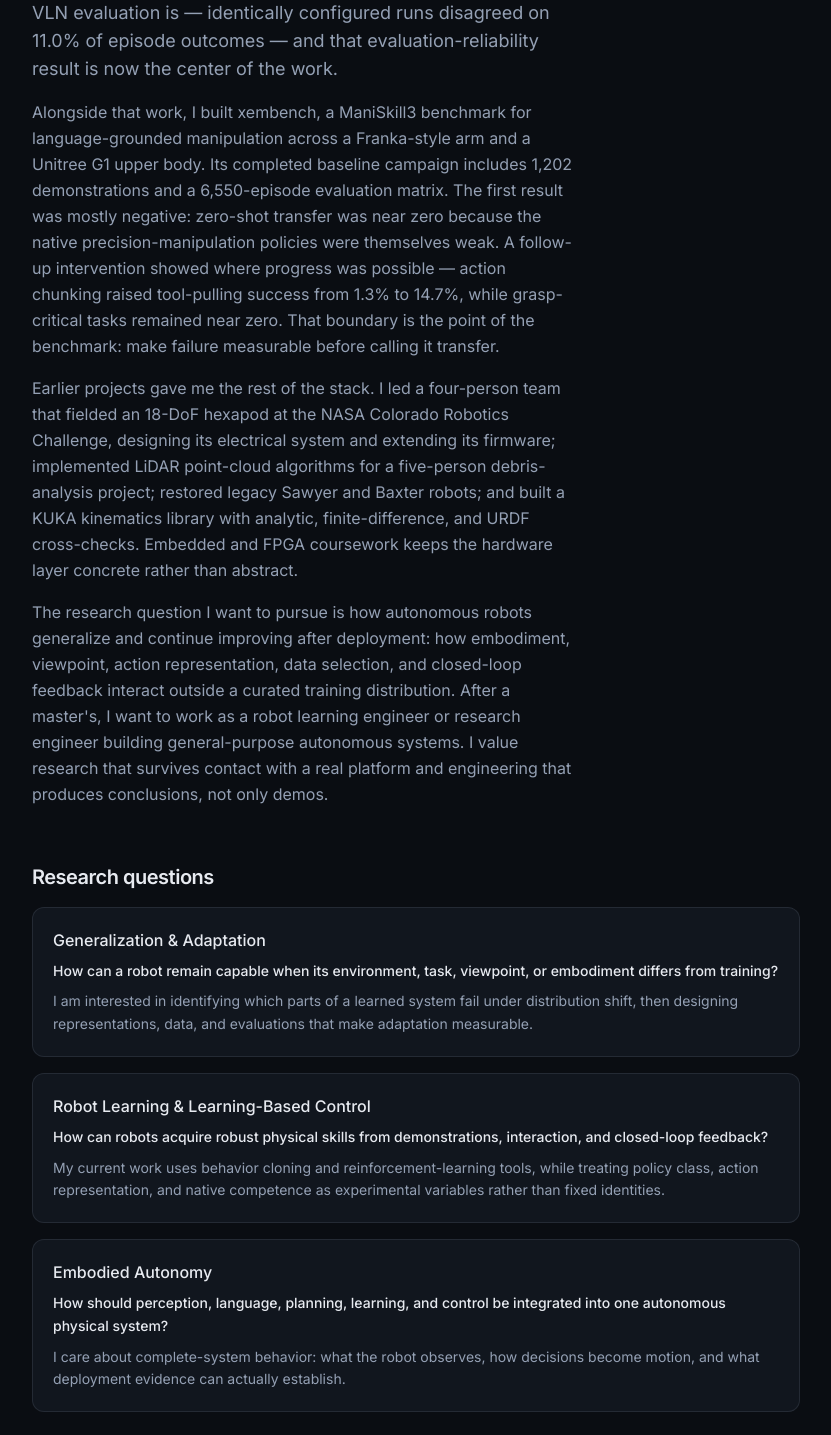
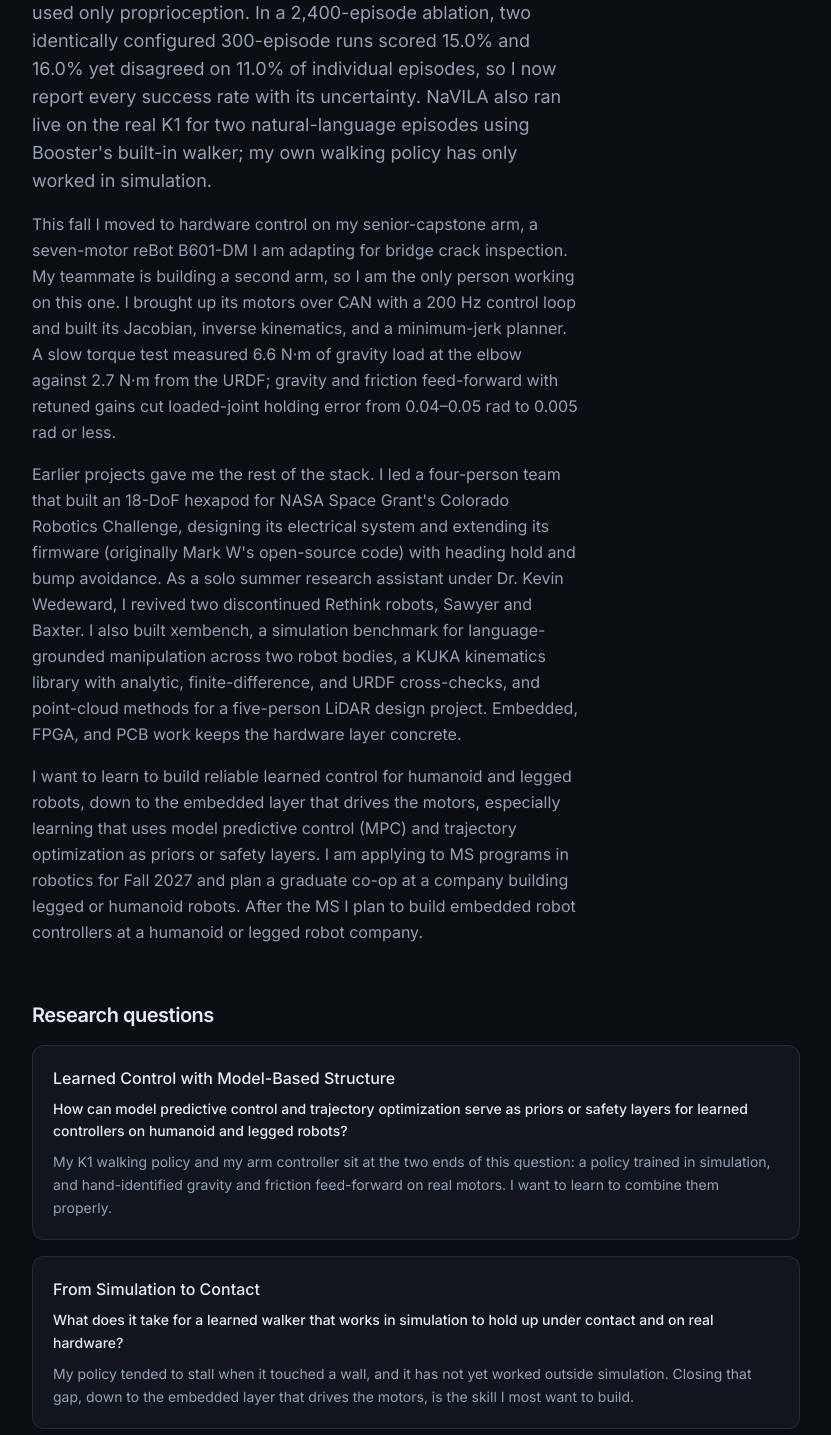
Before and after one commit to Janga786/Janga786.github.io, a Next.js app: page /about in a window 1280 px wide. Shown: the part 575-2010 px from the top of the page, without its empty margins (224-1055 px from the left). Built offline with nearby package versions, Linux system fonts and the light colour scheme.

Commit message:
Profile: align bio, goals, GPA, experience, and leadership with the final resume and statement

```diff
--- a/content/profile.ts
+++ b/content/profile.ts
@@ -7,19 +7,19 @@ import type { Profile } from "@/lib/types";
 export const profile: Profile = {
   name: "Jangara Bliss",
 
-  eyebrow: "Jangara Bliss · Robot Learning & Autonomous Systems",
-  headline: "Learning-based autonomy for robots in the physical world.",
+  eyebrow: "Jangara Bliss · Robot Learning & Control",
+  headline: "Learned control for robots in the physical world.",
   subheadline:
-    "I build and study learning-based autonomous systems, with current work spanning embodied navigation, cross-embodiment manipulation, simulation, and real robotic systems.",
+    "I work on learned and model-based control for robots: a vision-language-guided humanoid evaluated in simulation, a seven-motor arm on real hardware, and the embedded layer underneath.",
 
   shortBio:
-    "Computer engineering student at Fort Lewis College focused on robot learning and autonomy, with experience spanning benchmark design, simulation, controls, perception, and embedded systems.",
+    "Computer engineering senior at Fort Lewis College (B.S. expected May 2027) working toward reliable learned control for humanoid and legged robots, with experience in RL locomotion in simulation, motor control on real hardware, evaluation, perception, and embedded systems.",
 
   longBio: [
-    "I'm a computer engineering student at Fort Lewis College, with minors in mathematics and business administration. My current research centers on humanoid navigation and robot learning. Under Dr. Yiyan Li, I integrated the Booster K1 into the VLN-CE-Isaac / NaVILA evaluation stack and completed all 1,077 R2R val-unseen episodes. The result — 18.3% success and 30.3% oracle success — became more useful after I decomposed it: 129 episodes reached the goal region but did not stop, separating arrival recognition from the larger exploration problem. A pre-specified 2,400-episode viewpoint sweep returned null contrasts but exposed how unreliable single-run VLN evaluation is — identically configured runs disagreed on 11.0% of episode outcomes — and that evaluation-reliability result is now the center of the work.",
-    "Alongside that work, I built xembench, a ManiSkill3 benchmark for language-grounded manipulation across a Franka-style arm and a Unitree G1 upper body. Its completed baseline campaign includes 1,202 demonstrations and a 6,550-episode evaluation matrix. The first result was mostly negative: zero-shot transfer was near zero because the native precision-manipulation policies were themselves weak. A follow-up intervention showed where progress was possible — action chunking raised tool-pulling success from 1.3% to 14.7%, while grasp-critical tasks remained near zero. That boundary is the point of the benchmark: make failure measurable before calling it transfer.",
-    "Earlier projects gave me the rest of the stack. I led a four-person team that fielded an 18-DoF hexapod at the NASA Colorado Robotics Challenge, designing its electrical system and extending its firmware; implemented LiDAR point-cloud algorithms for a five-person debris-analysis project; restored legacy Sawyer and Baxter robots; and built a KUKA kinematics library with analytic, finite-difference, and URDF cross-checks. Embedded and FPGA coursework keeps the hardware layer concrete rather than abstract.",
-    "The research question I want to pursue is how autonomous robots generalize and continue improving after deployment: how embodiment, viewpoint, action representation, data selection, and closed-loop feedback interact outside a curated training distribution. After a master's, I want to work as a robot learning engineer or research engineer building general-purpose autonomous systems. I value research that survives contact with a real platform and engineering that produces conclusions, not only demos.",
+    "I'm a computer engineering senior at Fort Lewis College, with minors in mathematics and business administration, graduating in May 2027. From May to August 2026 I did full-time research with Dr. Yiyan Li on a Booster K1 humanoid: NaVILA, a vision-language navigation model, issuing commands at about 1 Hz to a 50 Hz reinforcement-learning walking policy I trained. I added the K1 to the VLN-CE-Isaac benchmark and ran all 1,077 episodes in simulation. Pipeline fixes (a tilt-limit mismatch and a camera warm-up bug) and policy retraining raised success from under 1% to 18.3%. That is still below the published 24.4% baseline for an H1 humanoid whose walking policy, like mine, used only proprioception. In a 2,400-episode ablation, two identically configured 300-episode runs scored 15.0% and 16.0% yet disagreed on 11.0% of individual episodes, so I now report every success rate with its uncertainty. NaVILA also ran live on the real K1 for two natural-language episodes using Booster's built-in walker; my own walking policy has only worked in simulation.",
+    "This fall I moved to hardware control on my senior-capstone arm, a seven-motor reBot B601-DM I am adapting for bridge crack inspection. My teammate is building a second arm, so I am the only person working on this one. I brought up its motors over CAN with a 200 Hz control loop and built its Jacobian, inverse kinematics, and a minimum-jerk planner. A slow torque test measured 6.6 N·m of gravity load at the elbow against 2.7 N·m from the URDF; gravity and friction feed-forward with retuned gains cut loaded-joint holding error from 0.04–0.05 rad to 0.005 rad or less.",
+    "Earlier projects gave me the rest of the stack. I led a four-person team that built an 18-DoF hexapod for NASA Space Grant's Colorado Robotics Challenge, designing its electrical system and extending its firmware (originally Mark W's open-source code) with heading hold and bump avoidance. As a solo summer research assistant under Dr. Kevin Wedeward, I revived two discontinued Rethink robots, Sawyer and Baxter. I also built xembench, a simulation benchmark for language-grounded manipulation across two robot bodies, a KUKA kinematics library with analytic, finite-difference, and URDF cross-checks, and point-cloud methods for a five-person LiDAR design project. Embedded, FPGA, and PCB work keeps the hardware layer concrete.",
+    "I want to learn to build reliable learned control for humanoid and legged robots, down to the embedded layer that drives the motors, especially learning that uses model predictive control (MPC) and trajectory optimization as priors or safety layers. I am applying to MS programs in robotics for Fall 2027 and plan a graduate co-op at a company building legged or humanoid robots. After the MS I plan to build embedded robot controllers at a humanoid or legged robot company.",
   ],
 
   location: "Durango, Colorado",
@@ -29,43 +29,42 @@ export const profile: Profile = {
   graduation: "May 2027",
 
   gpa: "3.65",
-  upperDivisionGpa: "3.8",
+  upperDivisionGpa: "3.80",
   gpaNote:
-    "cumulative through Summer 2026; 4.0 in Spring and Summer 2026, Spring Dean's List",
+    "cumulative; 4.00 in Spring 2026 (17 credits), Dean's List",
 
   interests: [
-    "Robot learning",
-    "Autonomous systems",
-    "Embodied AI",
+    "Learned control for humanoid & legged robots",
     "Reinforcement learning",
-    "Computer vision & perception",
+    "Model predictive control & trajectory optimization",
+    "System identification",
+    "Vision-language navigation",
     "Simulation & sim-to-real",
-    "Controls & motion planning",
+    "Embedded control",
     "Experimental evaluation",
-    "Embedded systems",
   ],
 
   researchThemes: [
     {
-      title: "Generalization & Adaptation",
+      title: "Learned Control with Model-Based Structure",
       question:
-        "How can a robot remain capable when its environment, task, viewpoint, or embodiment differs from training?",
+        "How can model predictive control and trajectory optimization serve as priors or safety layers for learned controllers on humanoid and legged robots?",
       description:
-        "I am interested in identifying which parts of a learned system fail under distribution shift, then designing representations, data, and evaluations that make adaptation measurable.",
+        "My K1 walking policy and my arm controller sit at the two ends of this question: a policy trained in simulation, and hand-identified gravity and friction feed-forward on real motors. I want to learn to combine them properly.",
     },
     {
-      title: "Robot Learning & Learning-Based Control",
+      title: "From Simulation to Contact",
       question:
-        "How can robots acquire robust physical skills from demonstrations, interaction, and closed-loop feedback?",
+        "What does it take for a learned walker that works in simulation to hold up under contact and on real hardware?",
       description:
-        "My current work uses behavior cloning and reinforcement-learning tools, while treating policy class, action representation, and native competence as experimental variables rather than fixed identities.",
+        "My policy tended to stall when it touched a wall, and it has not yet worked outside simulation. Closing that gap, down to the embedded layer that drives the motors, is the skill I most want to build.",
     },
     {
-      title: "Embodied Autonomy",
+      title: "Evaluation You Can Trust",
       question:
-        "How should perception, language, planning, learning, and control be integrated into one autonomous physical system?",
+        "How much evidence does one success rate really carry, and what can verification establish about a learned controller?",
       description:
-        "I care about complete-system behavior: what the robot observes, how decisions become motion, and what deployment evidence can actually establish.",
+        "Identically configured benchmark runs that agreed in aggregate disagreed on 11.0% of episodes. I report every success rate with its uncertainty and want stronger tools than a single score.",
     },
   ],
 
@@ -75,7 +74,7 @@ export const profile: Profile = {
       organization: "Fort Lewis College · Advisor: Dr. Yiyan Li · paid, solo project",
       dateLabel: "May – Aug 2026",
       summary:
-        "Integrated the Booster K1 into a vision-language navigation benchmark, completed a 1,077-episode simulation evaluation, decomposed reach and stop failures, and ran a pre-specified 2,400-episode viewpoint sweep whose null contrasts exposed the evaluation-reliability result: two identically configured 300-episode runs agreed in aggregate (15.0% vs 16.0%) but disagreed on 11.0% of episodes.",
+        "Built a two-tier stack: NaVILA (~1 Hz) commanding a 50 Hz RL walking policy I trained in Isaac Lab (simulation only). Integrated the K1 into VLN-CE-Isaac and ran all 1,077 episodes; pipeline fixes and policy retraining raised success from under 1% to 18.3%. In a preregistered 2,400-episode ablation, two identically configured 300-episode runs agreed in aggregate (15.0% vs 16.0%) but disagreed on 11.0% of episodes. Ran NaVILA live on the physical K1 for two natural-language episodes through a relay I built, using Booster's built-in walker.",
       href: "/projects/k1-navila-research/",
     },
     {
@@ -95,11 +94,11 @@ export const profile: Profile = {
       href: "/projects/rebot-crack-inspection/",
     },
     {
-      title: "Team Lead — Field Robotics",
-      organization: "NASA Colorado Robotics Challenge · Advisor: Dr. Charles Hakes · four-person team · paid",
+      title: "Team Lead — Colorado Robotics Challenge",
+      organization: "NASA Space Grant · Advisor: Dr. Charles Hakes · four-person team · paid",
       dateLabel: "Oct 2025 – Apr 2026",
       summary:
-        "Led a four-person team fielding an 18-DoF hexapod at Great Sand Dunes; designed the electrical system (Arduino Mega, 9-DoF IMU, bump sensors, LiPo + SBEC power) and extended the firmware with gyro-magnetometer heading hold, gyro-bias calibration, and bump avoidance.",
+        "Led a four-person team fielding an 18-DoF hexapod at Great Sand Dunes; designed the electrical system (Arduino Mega, 9-DoF IMU, bump sensors, LiPo + SBEC power) and extended the firmware, originally Mark W's open-source code, with gyro-magnetometer heading hold, gyro-bias calibration, and bump avoidance. Later built a Kuramoto coupled-oscillator gait simulator with a 34-test suite.",
       href: "/projects/hexapod-nasa-challenge/",
     },
     {
@@ -107,7 +106,7 @@ export const profile: Profile = {
       organization: "Fort Lewis College · Advisor: Dr. Kevin Wedeward · paid, solo project (full-time May–Aug 2025)",
       dateLabel: "May – Sep 2025",
       summary:
-        "Restored legacy Sawyer and Baxter platforms, rebuilt a Dockerized ROS 1 + ROS 2 workstation, and developed synthetic-data and inspection tooling; 2nd Place, FLC Physics & Engineering Symposium 2025, the highest-placing solo project.",
+        "Revived two non-functional Rethink robots (Sawyer, Baxter) with no vendor support, rebuilt a Dockerized ROS 1 + ROS 2 workstation, and trained a YOLOv8 thermal hotspot detector on Blender synthetic data; with Baxter holding the camera, it flagged an induced hotspot on test panels in every saved frame. 2nd Place, FLC Physics & Engineering Symposium 2025, the highest-placing solo project.",
       href: "/projects/legacy-robot-restoration-inspection/",
     },
     {
@@ -129,18 +128,18 @@ export const profile: Profile = {
   ],
 
   missionStatement:
-    "Help build general-purpose autonomous robots that can adapt to new tasks, bodies, and environments — and continue learning after deployment.",
+    "Build reliable learned control for humanoid and legged robots, down to the embedded layer that drives the motors.",
 
   graduateStudyHomepage: [
-    "Deeper foundations in learning, perception, optimization, and control are necessary to move from integrating capable systems to designing better robot-learning methods.",
-    "K1 and xembench exposed research questions about embodiment shift, viewpoint, action representation, policy class, and data selection that engineering alone cannot settle.",
-    "The immediate goal is a robot learning or research engineering role; a master's should add research maturity while preserving the ability to build and test complete systems on real platforms.",
+    "I can train a walking policy and find where it fails, but I cannot yet design a controller that holds up under contact. That is what I want an MS to teach me.",
+    "The K1 benchmark showed that one success rate is weak evidence; the arm showed that a model file can be wrong by more than a factor of two. Both point toward learning combined with model-based control and careful identification.",
+    "After the MS I plan to build embedded robot controllers at a humanoid or legged robot company.",
   ],
 
   graduateStudyStatement: [
-    "I want graduate study to turn broad robotics range into real depth in robot learning and autonomy. I can already connect simulators, policies, control interfaces, sensors, and hardware. The next step is learning to formulate sharper questions, choose methods that isolate causes, and build models whose behavior I can explain rather than only integrate.",
-    "The K1 benchmark made evaluation itself the object of study: separating exploration, arrival recognition, locomotion, and evaluation logic mattered more than any single score, and the pre-specified viewpoint sweep returned null contrasts while exposing real run-to-run unreliability. Xembench produced a complementary lesson: transfer cannot be interpreted when the native policies are weak, and more demonstrations do not automatically repair a policy-class limitation. I want the theoretical and experimental tools to study those interactions rigorously.",
-    "After the degree, I plan to work as a robot learning engineer or research engineer on general-purpose autonomous systems. I am looking for graduate work that combines strong learning, perception, and control foundations with frequent contact with real robots, careful evaluation, and room to own an end-to-end research question.",
+    "I want an MS in robotics to turn hands-on range into depth in learned control for humanoid and legged robots, especially learning that uses MPC and trajectory optimization as priors or safety layers, down to the embedded layer.",
+    "My K1 stack was a slow decision-maker over a fast walker: NaVILA at about 1 Hz over a 50 Hz RL walking policy. It reached 18.3% success in simulation, and its policy tended to stall on contact with walls. On the capstone arm, hand-fitted gravity and friction feed-forward cut holding error to 0.005 rad or less; I want to learn to do that identification properly, including corrections learned from data.",
+    "I plan a graduate co-op at a company building legged or humanoid robots, then a role building embedded robot controllers after the degree.",
   ],
 
   builderEthos: [
@@ -159,11 +158,11 @@ export const profile: Profile = {
   ],
 
   leadership: [
-    "Student representative, Strategic Implementation Committee (unpaid) — one of four students serving with the FLC president, trustees, deans, and campus leaders on the 2025–2030 strategic plan",
-    "President & co-founder, Entrepreneurial Ventures Association — led an 8-person executive team, organized pitch competitions allocating $1,500 in micro-grants, and helped bring NASA's Technology Transfer University (T2U) program to campus",
-    "Team lead (paid), NASA Colorado Robotics Challenge — coordinated a four-person team building and fielding an autonomous 18-DoF hexapod",
-    "STEM tutor — mathematics, physics, and programming",
-    "Volunteer, Children's Cancer Research Fund — six years supporting a memorial golf tournament that has raised more than $175,000",
+    "Student representative, FLC Strategic Implementation Committee (2025–26) — one of four students serving with the FLC president, trustees, deans, and campus leaders on the 2025–2030 strategic plan",
+    "Co-founder & president, Entrepreneurial Ventures Association (2023–24) — led an 8-person executive team, ran a $1,500 micro-grant pitch competition, and helped bring NASA's Technology Transfer University (T2U) program to campus",
+    "Team lead (paid), Colorado Robotics Challenge (NASA Space Grant) — coordinated a four-person team building and fielding an autonomous 18-DoF hexapod",
+    "STEM tutor (2024–25) — mathematics, physics, and programming",
+    "Chip Competition Manager, Nicholas Cisewski Memorial Golf Tournament for pediatric cancer research (2020–present)",
   ],
 
   targetPrograms: [],
@@ -175,7 +174,7 @@ export const profile: Profile = {
   credibilitySignals: [
     {
       label: "Humanoid navigation evaluation",
-      detail: "1,077/1,077 episodes · 18.3% SR · 30.3% oracle success",
+      detail: "1,077/1,077 episodes · under 1% → 18.3% success (simulation)",
       icon: "Bot",
     },
     {
@@ -189,8 +188,8 @@ export const profile: Profile = {
       icon: "Workflow",
     },
     {
-      label: "Mathematical validation",
-      detail: "KUKA FK / IK / Jacobian / trajectories · 39-test suite",
+      label: "Hardware control",
+      detail: "7 motors over CAN at 200 Hz · holding error ≤ 0.005 rad",
       icon: "Layers",
     },
     {
```
